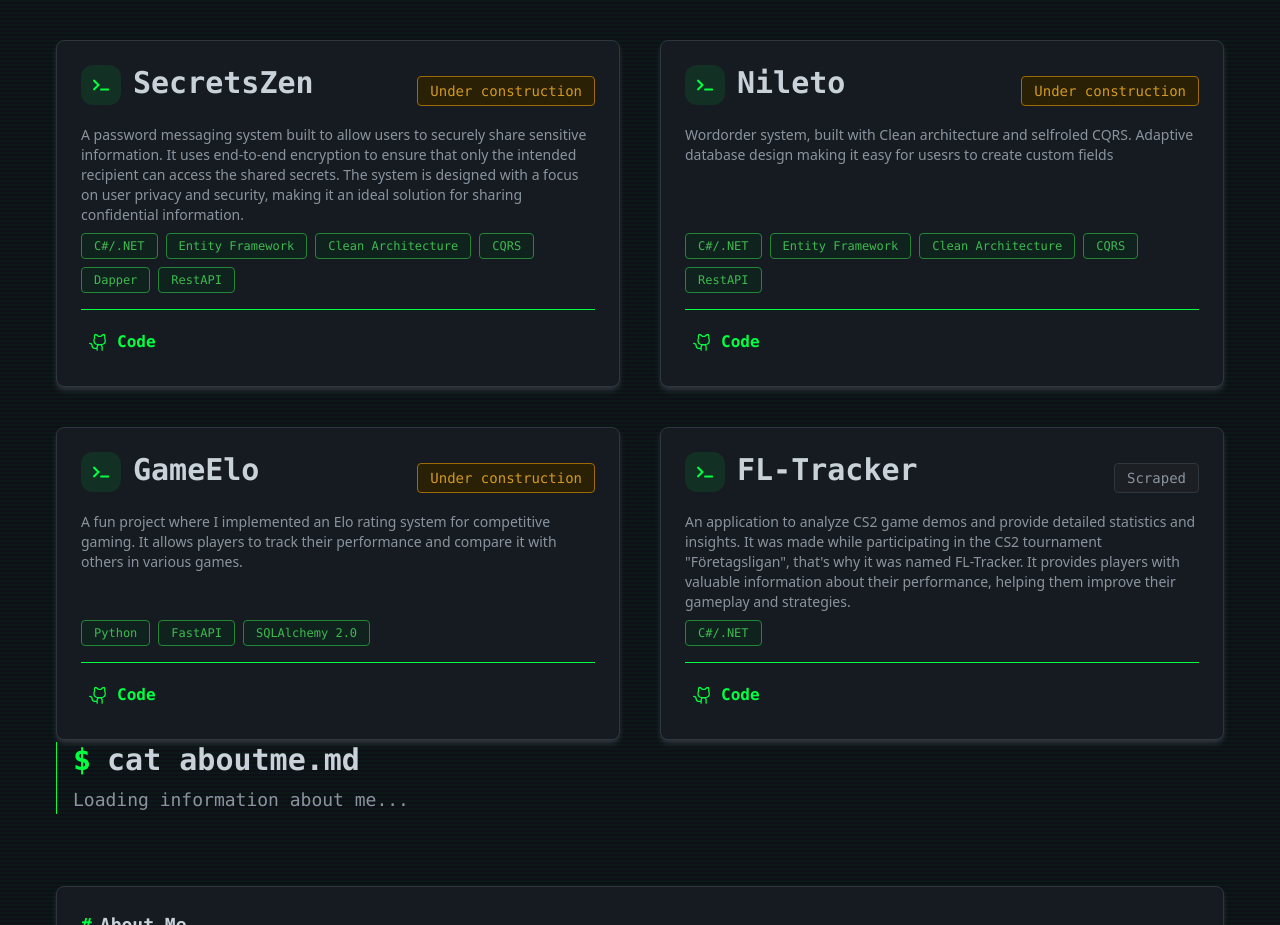
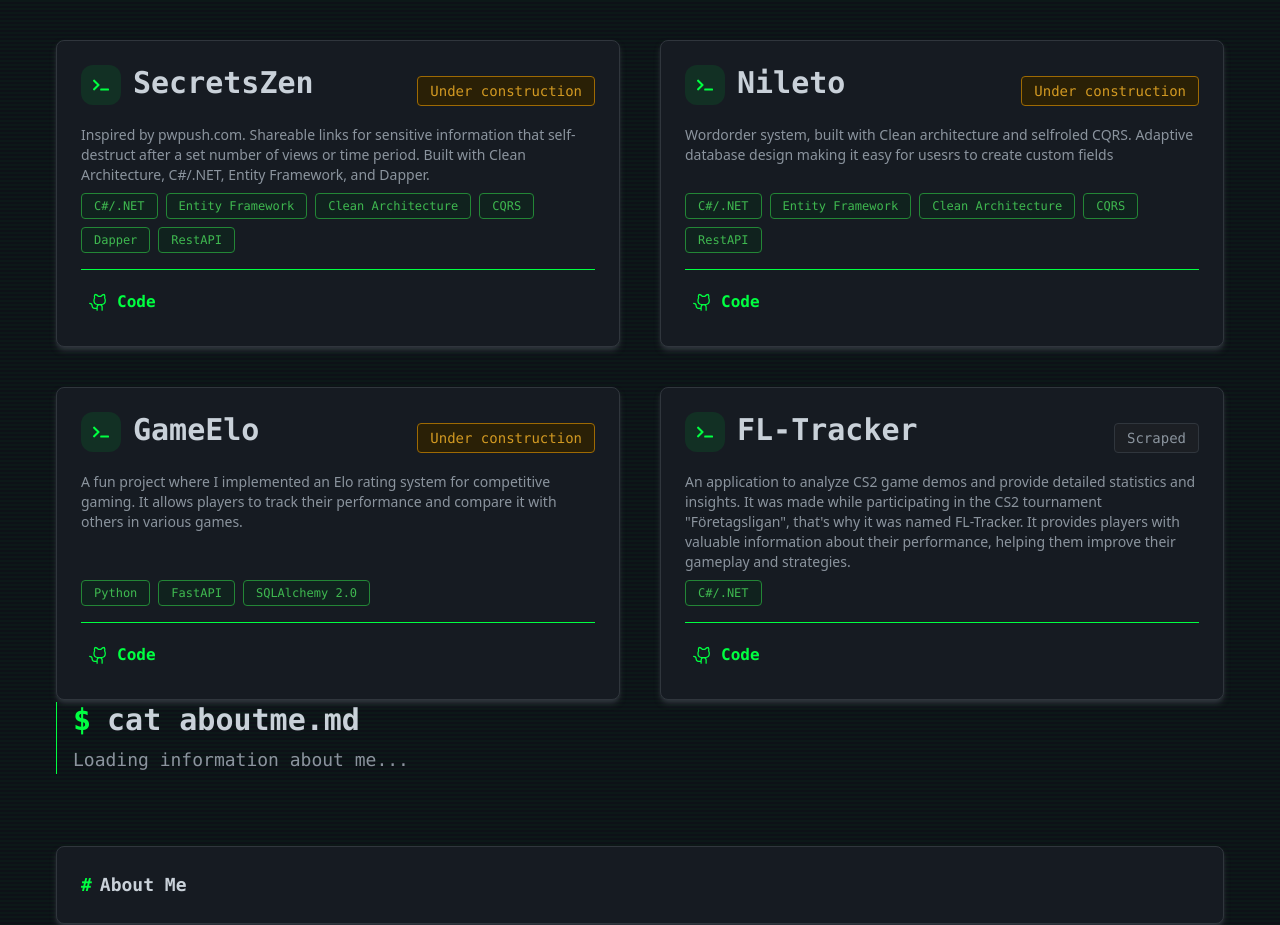
Before and after one commit to linusjohansson-se/Portfolio, a React (Vite) app: page / in a window 1280 px wide. Shown: the part 1000-1925 px from the top of the page. Built offline with nearby package versions, Linux system fonts and the light colour scheme.

Commit message:
Updates SecretsZen description
Updates the description of the SecretsZen project to better reflect its inspiration, functionality, and underlying technology stack.

```diff
--- a/src/components/pages/ProjectsPage.tsx
+++ b/src/components/pages/ProjectsPage.tsx
@@ -18,7 +18,7 @@ export default function ProjectsPage() {
             <Project
               headline={"SecretsZen"}
               description={
-                "A password messaging system built to allow users to securely share sensitive information. It uses end-to-end encryption to ensure that only the intended recipient can access the shared secrets. The system is designed with a focus on user privacy and security, making it an ideal solution for sharing confidential information."
+                "Inspired by pwpush.com. Shareable links for sensitive information that self-destruct after a set number of views or time period. Built with Clean Architecture, C#/.NET, Entity Framework, and Dapper."
               }
               status={<Status status={ProjectStatus.UnderConstruction} />}
               tags={
```
